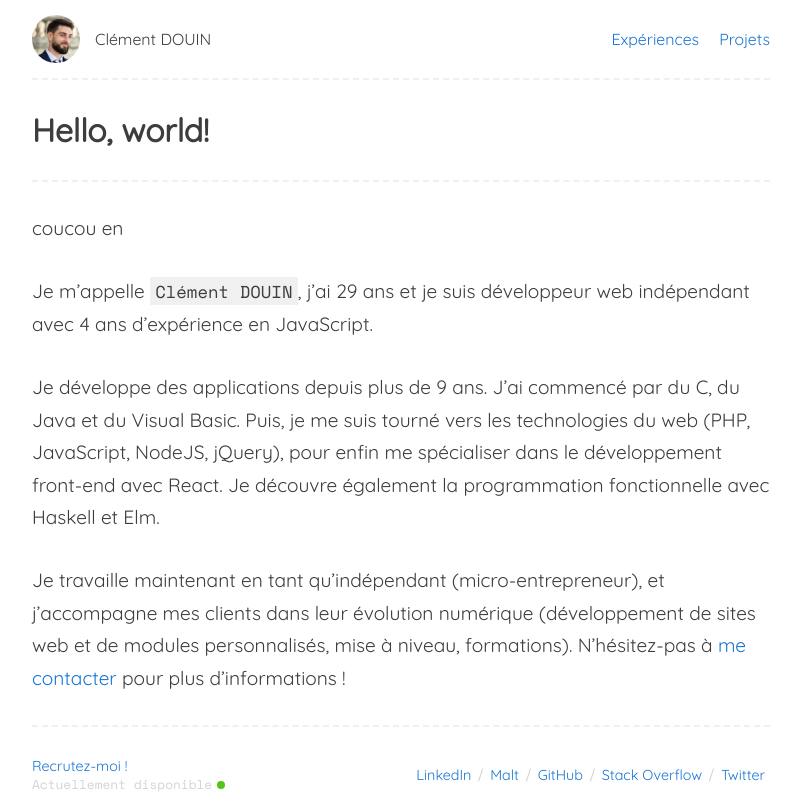
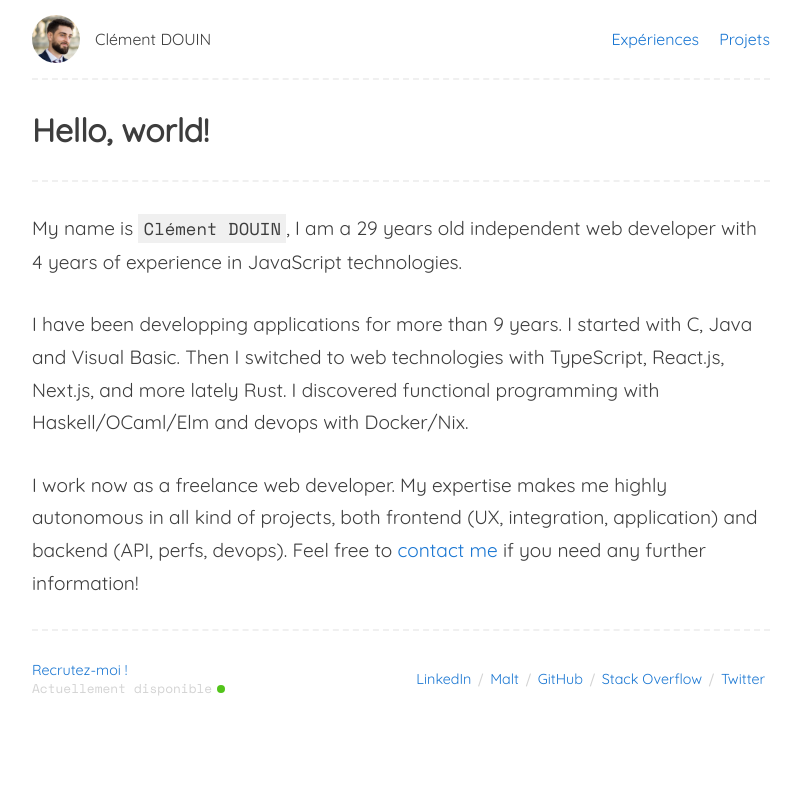
Before and after one commit to soywod/soywod, a Next.js app: page /en in a window 1280 px wide. Shown: the whole page, without its empty margins (239-1040 px from the left). Built offline with nearby package versions, Linux system fonts and the light colour scheme.

Commit message:
translate home page, add netlify redirections

```diff
--- a/_shared/i18n.ts
+++ b/_shared/i18n.ts
@@ -2,11 +2,8 @@ import {GetStaticPaths} from "next";
 import i18n from "i18next";
 import {initReactI18next, useSSR, useTranslation} from "react-i18next";
 
-import homeEn from "../home/translations/en.json";
-import homeFr from "../home/translations/fr.json";
-
-export type Lang = "en" | "fr";
-export const langs: Lang[] = ["en", "fr"];
+import homeEn from "../home/_page-en.json";
+import homeFr from "../home/_page-fr.json";
 
 export const resources = {
   en: {
@@ -17,6 +14,10 @@ export const resources = {
   },
 };
 
+export type Lang = keyof typeof resources;
+export type LangProps = {lang: Lang};
+export const langs = Object.keys(resources) as Array<Lang>;
+
 export const getStaticPaths: GetStaticPaths = () => {
   return {
     paths: langs.map(lang => ({params: {lang}})),
@@ -24,10 +25,19 @@ export const getStaticPaths: GetStaticPaths = () => {
   };
 };
 
-export function useTranslations(lang: Lang, ns: string) {
+export function useI18n(lang: Lang, ns: string) {
   useSSR(resources, lang);
-  const {t} = useTranslation(ns);
-  return t;
+  return useTranslation(ns, {useSuspense: false});
+}
+
+export function parseLang(str: any): Lang {
+  switch (str) {
+    case "fr":
+      return str;
+    case "en":
+    default:
+      return "en";
+  }
 }
 
 i18n.use(initReactI18next).init({
--- /dev/null
+++ b/home/_page-en.json
@@ -0,0 +1,10 @@
+{
+  "seo-title": "Clément DOUIN | Independent Web Developer",
+  "seo-desc": "Independent web developer with {{yearsJSExp}} years of experience in JavaScript technologies",
+  "seo-tags": "clément,douin,soywod,development,developer,application,web,javascript,typescript,react,independent",
+  "p-1": "My name is <code>Clément DOUIN</code>, I am a {{yearsOld}} years old independent web developer with {{yearsJSExp}} years of experience in JavaScript technologies.",
+  "p-2": "I have been developping applications for more than {{yearsDevExp}} years. I started with C, Java and Visual Basic. Then I switched to web technologies with TypeScript, React.js, Next.js, and more lately Rust. I discovered functional programming with Haskell/OCaml/Elm and devops with Docker/Nix.",
+  "p-3-1": "I work now as a freelance web developer. My expertise makes me highly autonomous in all kind of projects, both frontend (UX, integration, application) and backend (API, perfs, devops). Feel free to",
+  "p-3-contact-link-text": "contact me",
+  "p-3-2": "if you need any further information!"
+}
--- /dev/null
+++ b/home/_page-fr.json
@@ -0,0 +1,10 @@
+{
+  "seo-title": "Clément DOUIN | Développeur Web Indépendant",
+  "seo-desc": "Développeur web indépendant avec {{yearsJSExp}} ans d'expérience en JavaScript",
+  "seo-tags": "clément,douin,soywod,développement,développeur,application,web,javascript,typescript,react,indépendant",
+  "p-1": "Je m’appelle <code>Clément DOUIN</code>, j’ai {{yearsOld}} ans et je suis développeur web indépendant avec {{yearsJSExp}} ans d’expérience en JavaScript.",
+  "p-2": "Je développe des applications depuis plus de {{yearsDevExp}} ans. J’ai commencé par du C, du Java et du Visual Basic. Puis, je me suis tourné vers les technologies du web avec TypeScript, React.js, Next.js, et plus dernièrement Rust. J’ai aussi découvert la programmation fonctionnelle avec Haskell/OCaml/Elm et le devops avec Docker/Nix.",
+  "p-3-1": "Je travaille maintenant en tant qu’indépendant (micro-entrepreneur). Mon expertise actuelle me permet d’être autonomme sur de nombreux sujets, aussi bien côté client (UX, intégration, application) que côté serveur (API, perfs, devops). N’hésitez-pas à",
+  "p-3-contact-link-text": "me contacter",
+  "p-3-2": "directement pour plus d’informations !"
+}
--- a/home/_page.tsx
+++ b/home/_page.tsx
@@ -4,18 +4,12 @@ import {DateTime} from "luxon";
 
 import Link from "../_shared/link";
 import SEO from "../_shared/seo";
-import {useTranslations, Lang} from "../_shared/i18n";
+import {useI18n, LangProps, parseLang} from "../_shared/i18n";
 
-const title = "Clément DOUIN | Développeur Web Indépendant";
-const desc = "Développeur web indépendant avec 4 ans d'expérience en JavaScript (React).";
-const tags = "clément,douin,soywod,développement,développeur,application,web,javascript,typescript,react,indépendant";
-
-export type HomePageProps = {
-  lang: Lang;
-};
+export type HomePageProps = LangProps;
 
 export const HomePage: FC<HomePageProps> = ({lang}) => {
-  const t = useTranslations(lang, "home");
+  const {t} = useI18n(lang, "home");
 
   const now = DateTime.local();
   const yearsOld = Math.trunc(now.diff(DateTime.fromISO("1990-02-02", {locale: "fr"}), "years").years);
@@ -24,31 +18,20 @@ export const HomePage: FC<HomePageProps> = ({lang}) => {
 
   return (
     <>
-      <SEO title={title} desc={desc} tags={tags} />
+      <SEO title={t("seo-title")} desc={t("seo-desc")} tags={t("seo-tags")} />
       <h1>Hello, world!</h1>
       <hr />
-      <p>{t("paragraph-1")}</p>
+      <p dangerouslySetInnerHTML={{__html: t("p-1", {yearsOld, yearsJSExp})}} />
+      <p>{t("p-2", {yearsDevExp})}</p>
       <p>
-        Je m&rsquo;appelle <code>Clément DOUIN</code>, j’ai {yearsOld} ans et je suis développeur web indépendant avec{" "}
-        {yearsJSExp} ans d’expérience en JavaScript.
-      </p>
-      <p>
-        Je développe des applications depuis plus de {yearsDevExp} ans. J’ai commencé par du C, du Java et du Visual
-        Basic. Puis, je me suis tourné vers les technologies du web (PHP, JavaScript, NodeJS, jQuery), pour enfin me
-        spécialiser dans le développement front-end avec React. Je découvre également la programmation fonctionnelle
-        avec Haskell et Elm.
-      </p>
-      <p>
-        Je travaille maintenant en tant qu’indépendant (micro-entrepreneur), et j’accompagne mes clients dans leur
-        évolution numérique (développement de sites web et de modules personnalisés, mise à niveau, formations).
-        N’hésitez-pas à <Link to="/contact">me contacter</Link> pour plus d’informations !
+        {t("p-3-1")} <Link to={`/${lang}/contact`}>{t("p-3-contact-link-text")}</Link> {t("p-3-2")}
       </p>
     </>
   );
 };
 
 export const getStaticProps: GetStaticProps<HomePageProps> = ctx => {
-  const lang = ctx?.params?.lang as Lang;
+  const lang = parseLang(ctx?.params?.lang);
   return {props: {lang}};
 };
 
--- a/home/translations/en.json
+++ /dev/null
@@ -1,3 +0,0 @@
-{
-  "paragraph-1": "coucou en"
-}
--- a/home/translations/fr.json
+++ /dev/null
@@ -1,3 +0,0 @@
-{
-  "paragraph-1": "coucou fr"
-}
```
Also changed, not shown: 1 other file (tests, documents, lock files or other folders).
